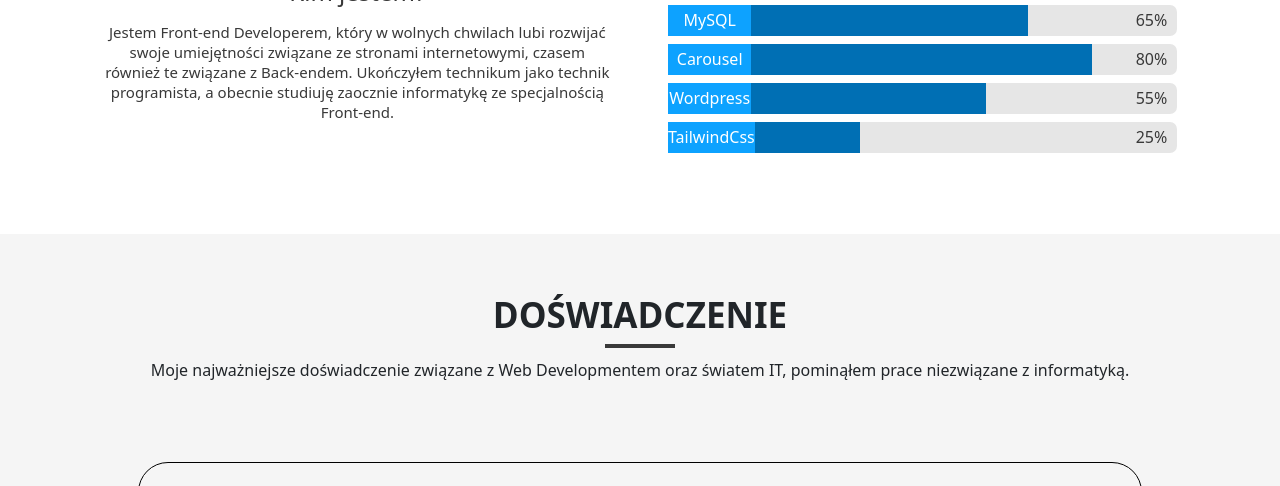
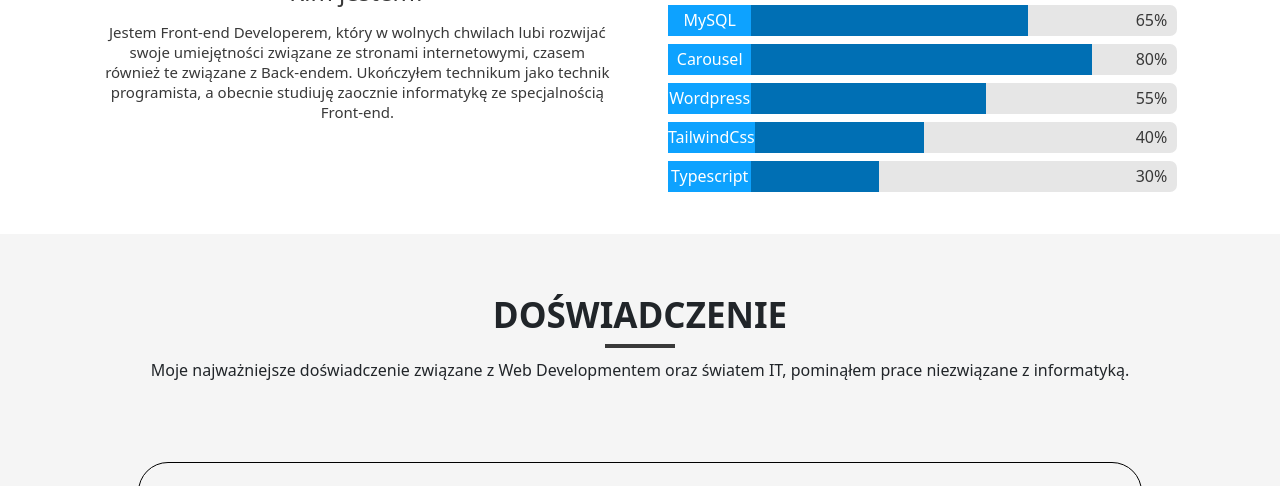
Before and after one commit to belbekyt/My-Portfolio, a plain HTML site: page index.html in a window 1280 px wide. Shown: the part 1265-1751 px from the top of the page. Drawn offline with nearby package versions, Linux system fonts and the light colour scheme.

Commit message:
Add files via upload

```diff
--- a/index.html
+++ b/index.html
@@ -137,7 +137,11 @@
                 </div>
                 <div class="language d-flex justify-content-between my-2">
                     <div class="text-white text-center language-name">TailwindCss</div>
-                    <div class="language-percent language-percent7">25%</div>
+                    <div class="language-percent language-percent4">40%</div>
+                </div>
+                <div class="language d-flex justify-content-between my-2">
+                    <div class="text-white text-center language-name">Typescript</div>
+                    <div class="language-percent language-percent7">30%</div>
                 </div>
             </div>
         </div>
--- a/scss/_about.scss
+++ b/scss/_about.scss
@@ -105,6 +105,6 @@
 
 .language-percent7{
     &:before{
-        width: 25%;
+        width: 30%;
     }
 }
```
Also changed, not shown: css/main.css.
